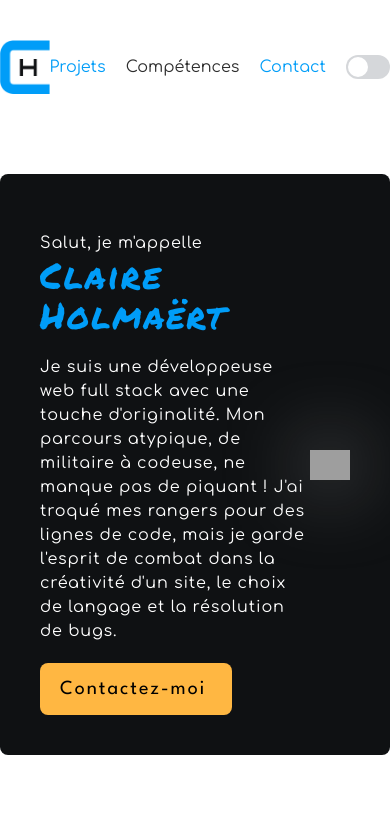
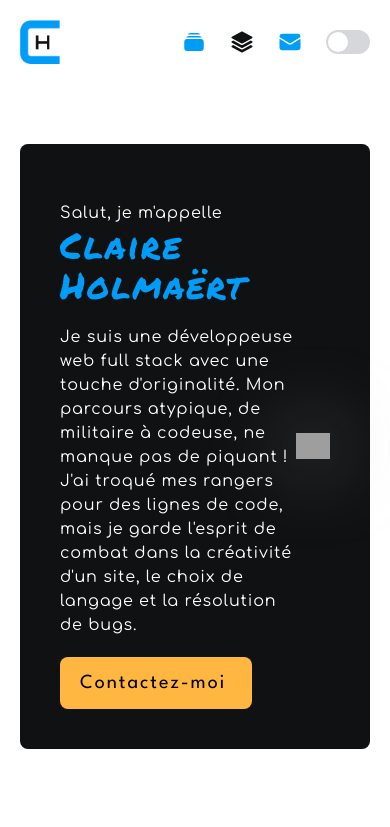
Before and after one commit to claireholmaert/portfolioV2, a React (Vite) app: page / in a window 390 px wide. Shown: the top 827 px of the page. Built offline with nearby package versions, Linux system fonts and the light colour scheme; grey boxes are pictures that could not be loaded.

Commit message:
📦 NEW: responsive header

```diff
--- a/src/components/Header.jsx
+++ b/src/components/Header.jsx
@@ -2,8 +2,8 @@
 import { useState } from 'react';
 
 // images
+import Image2 from '../../public/medias/images/dark-logo.svg';
 import Image1 from '../../public/medias/images/logo.png';
-import Image2 from '../../public/medias/images/dark-logo.svg';
 
 function Header() {
 
@@ -15,16 +15,59 @@ function Header() {
     }
 
   return (
-    <header id='header' className="flex items-center justify-between pt-10">
+    <header id='header' className="flex items-center justify-between xl:pt-10">
         <h1>
-          <img src={Image1} className='dark:hidden' width={80} alt="logo du site avec la lettre C couleur orange et la lettre H couleur noire" />
-          <img src={Image2} className='hidden dark:block' width={80} alt="logo du site avec la lettre C couleur orange et la lettre H couleur blanche" />
+          <img src={Image1} className='w-10 md:w-16 xl:w-18 dark:hidden' alt="logo du site avec la lettre C couleur orange et la lettre H couleur noire" />
+          <img src={Image2} className='w-10 md:w-16 xl:w-18 hidden dark:block' alt="logo du site avec la lettre C couleur orange et la lettre H couleur blanche" />
         </h1>
         <div className="font-secondary">
             <nav className="flex items-center space-x-5">
-                <a href="#projects" className="animate">Projets</a>
-                <a href="#skills" className="animate dark:text-yellow dark:hover:text-hover-yellow">Compétences</a>
-                <a href="#contact" className="animate">Contact</a>
+              <div className='flex'>
+              <a
+                href="#projects"
+                className="animate text-primary hover:text-primary/70 lg:flex"
+                >
+                  <span className='mr-1 flex'>
+                  <svg xmlns="http://www.w3.org/2000/svg" viewBox="0 0 24 24" fill="currentColor" className="w-6 h-6">
+  <path d="M5.566 4.657A4.505 4.505 0 0 1 6.75 4.5h10.5c.41 0 .806.055 1.183.157A3 3 0 0 0 15.75 3h-7.5a3 3 0 0 0-2.684 1.657ZM2.25 12a3 3 0 0 1 3-3h13.5a3 3 0 0 1 3 3v6a3 3 0 0 1-3 3H5.25a3 3 0 0 1-3-3v-6ZM5.25 7.5c-.41 0-.806.055-1.184.157A3 3 0 0 1 6.75 6h10.5a3 3 0 0 1 2.683 1.657A4.505 4.505 0 0 0 18.75 7.5H5.25Z" />
+</svg>
+
+                  </span>
+                  <span className='hidden lg:flex'>Projets</span>
+                </a>
+              </div>
+                <div className='flex'>
+                <a
+                href="#skills"
+                className="animate text-black hover:text-black/70 lg:flex dark:text-yellow dark:hover:text-hover-yellow"
+                >
+                  <span className='mr-1 flex'>
+                  <svg xmlns="http://www.w3.org/2000/svg" viewBox="0 0 24 24" fill="currentColor" className="w-6 h-6">
+  <path d="M11.644 1.59a.75.75 0 0 1 .712 0l9.75 5.25a.75.75 0 0 1 0 1.32l-9.75 5.25a.75.75 0 0 1-.712 0l-9.75-5.25a.75.75 0 0 1 0-1.32l9.75-5.25Z" />
+  <path d="m3.265 10.602 7.668 4.129a2.25 2.25 0 0 0 2.134 0l7.668-4.13 1.37.739a.75.75 0 0 1 0 1.32l-9.75 5.25a.75.75 0 0 1-.71 0l-9.75-5.25a.75.75 0 0 1 0-1.32l1.37-.738Z" />
+  <path d="m10.933 19.231-7.668-4.13-1.37.739a.75.75 0 0 0 0 1.32l9.75 5.25c.221.12.489.12.71 0l9.75-5.25a.75.75 0 0 0 0-1.32l-1.37-.738-7.668 4.13a2.25 2.25 0 0 1-2.134-.001Z" />
+</svg>
+
+                  </span>
+                  <span className='hidden lg:flex'>Compétences</span>
+
+                </a>
+                </div>
+                <div className='flex'>
+                <a
+                href="#contact"
+                className="animate text-primary hover:text-primary/70 lg:flex">
+                  <span className='mr-1 flex'>
+                  <svg xmlns="http://www.w3.org/2000/svg" viewBox="0 0 24 24" fill="currentColor" class="w-6 h-6">
+  <path d="M1.5 8.67v8.58a3 3 0 0 0 3 3h15a3 3 0 0 0 3-3V8.67l-8.928 5.493a3 3 0 0 1-3.144 0L1.5 8.67Z" />
+  <path d="M22.5 6.908V6.75a3 3 0 0 0-3-3h-15a3 3 0 0 0-3 3v.158l9.714 5.978a1.5 1.5 0 0 0 1.572 0L22.5 6.908Z" />
+</svg>
+
+                  </span>
+                  <span className='hidden lg:flex'>Contact</span>
+                </a>
+                </div>
+
                 <label className="inline-flex items-center cursor-pointer">
                   <input
                   type="checkbox"
--- a/src/css/index.css
+++ b/src/css/index.css
@@ -9,19 +9,6 @@
 @tailwind components;
 @tailwind utilities;
 
-nav a:nth-child(odd){
-    color: #009DF8;
-    &:hover{
-        color: #8DAFCE;
-    }
-}
-
-nav a:nth-child(even){
-    color: #2e2e2e;
-    &:hover {
-        color: #6A7987;
-    }
-}
 
 .animate {
     -webkit-transition: all .2s ease-in-out;
--- a/src/pages/HomePage.jsx
+++ b/src/pages/HomePage.jsx
@@ -8,8 +8,8 @@ import Skill from "../components/Skill";
 
 function HomePage() {
   return (
-    <div className="dark:bg-black">
-    <div className="max-w-7xl mx-auto space-y-20">
+    <div id="homepage" className="dark:bg-black">
+    <div className="max-w-7xl mx-auto space-y-20 p-5 xl:p-0">
       <Header />
       <Presentation />
       <Projects />
```
